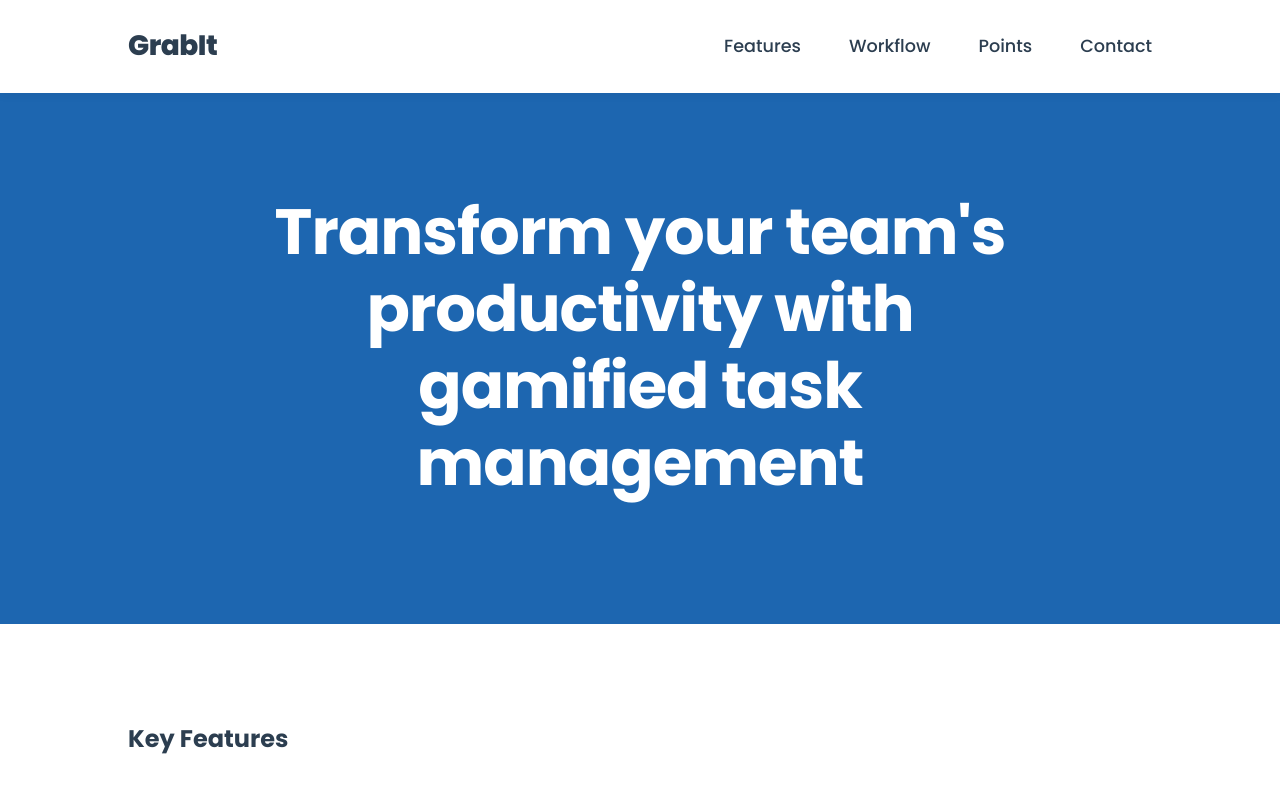
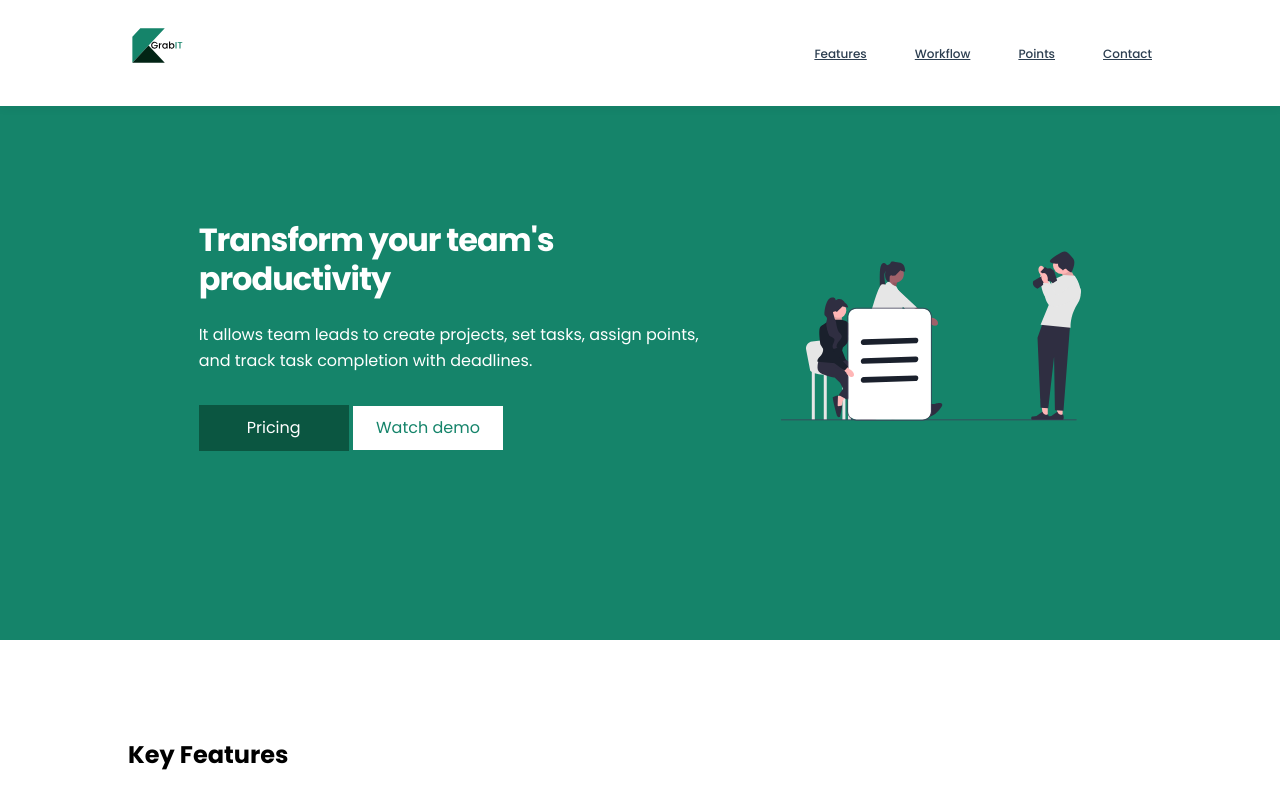
Before and after one commit to tadima-monama/grabit, a plain HTML site: page index.html in a window 1280 px wide. Shown: the top 800 px of the page. Drawn offline with Linux system fonts and the light colour scheme.

Commit message:
told myself i am the best

```diff
--- a/css/main.css
+++ b/css/main.css
@@ -10,29 +10,31 @@
 body {
     font-family: 'Poppins', sans-serif;
     line-height: 1.6;
-    color: #2C3E50;
     background-color: #ffffff;
 }
-
-/* Navigation */
+header {
+    background-color: #15846A;
+    color: white;
+    text-align: center;
+}
 nav {
     display: flex;
     justify-content: space-between;
     align-items: center;
-    padding: 1.5rem 10%;
+    padding: 1rem 10%;
     background-color: white;
     box-shadow: 0 2px 10px rgba(0, 0, 0, 0.05);
     position: fixed;
     top: 0;
     left: 0;
     right: 0;
-    z-index: 1000;
 }
 
 .logo {
     font-size: 1.75rem;
     font-weight: 800;
     letter-spacing: -0.5px;
+    color: #15846A
 }
 
 nav ul {
@@ -42,42 +44,59 @@ nav ul {
 }
 
 nav a {
-    text-decoration: none;
     color: #2C3E50;
     font-weight: 500;
-    font-size: 1.1rem;
-    transition: color 0.2s ease;
+    font-size: .75rem;
 }
 
 
 
 .hero {
-    text-align: center;
     display: flex;
-    flex-direction: column;
-    justify-content: center;
+    flex-direction: row-reverse;
+    justify-content: space-evenly;
     align-items: center;
     padding: 8rem 1rem 6rem;
-    background: #1d66b0;
-    margin-top: 4rem;
-    height: 70vh;
-    padding-inline: 20%;
+    background: #15846a;
+    height: 80vh;
+    padding-inline: 10%;
+    box-shadow: 0 2px 10px rgb(47, 46, 46);
 }
-
+.hero section {
+    width: 50%;
+}
 .hero h1 {
-    font-size: 4rem;
-    margin-bottom: 1.5rem;
+    font-size:2rem;
     color:white;
     letter-spacing: -1px;
     line-height: 1.2;
 }
 
 .hero p {
-    font-size: 1.5rem;
-    max-width: 700px;
-    margin: 0 auto;
-    color: #64748B;
+    font-size: 1rem;
+    color: white;
+    margin-top: 1.5rem;
 }
+
+.hero a {
+    display: inline-block;
+    padding: .8rem 2rem;
+    color: white;
+    text-decoration: none;
+    background-color: #0224157a;
+    margin-top: 2rem;
+    padding: 10px;
+    width: 150px;
+    text-align: center;
+}
+
+#learn {
+    background: #ffffff;
+    color: #15846A;
+    padding: 8px;
+    border: 1px solid #ffffff;
+}
+
 
 .features {
     padding: 6rem 10%;
--- a/index.html
+++ b/index.html
@@ -5,11 +5,14 @@
     <meta name="viewport" content="width=device-width, initial-scale=1.0">
     <title>GrabIt - Gamified Task Management System</title>
     <link rel="stylesheet" href="./css/main.css">
+    <script src="./main.js"></script>
 </head>
 <body>
     <header>
         <nav>
-            <p class="logo">GrabIt</p>
+            <p class="logo">
+                <img src="./imgs/logo.svg" height="60" width="60" alt="">
+            </p>
             <button>Menu</button>
             <ul>
                 <li><a href="#features">Features</a></li>
@@ -20,7 +23,13 @@
         </nav>
     </header>
     <section class="hero">
-        <h1>Transform your team's productivity with gamified task management</h1>
+        <img src="./imgs/header.svg" alt="a task manangement tool" height="300px" width="300px">
+        <section>
+            <h1>Transform your team's productivity</h1>
+            <p>It allows team leads to create projects, set tasks, assign points, and track task completion with deadlines.</p>
+            <a href="#">Pricing</a>
+            <a href="#" id="learn">Watch demo</a>
+        </section>
     </section>
 
     <main>
--- /dev/null
+++ b/main.js
@@ -0,0 +1,13 @@
+
+//arrow functino
+function func (){
+    console.log(arguments);
+}
+
+
+const test = () => {
+    console.log("arguments");
+}
+
+
+console.log(typeof test)
```
Also changed, not shown: imgs/header.svg (added), imgs/logo.svg (added).
